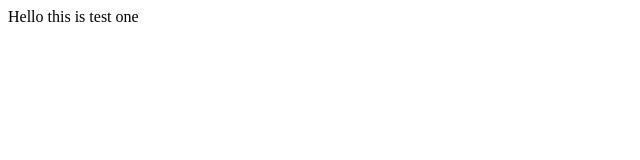
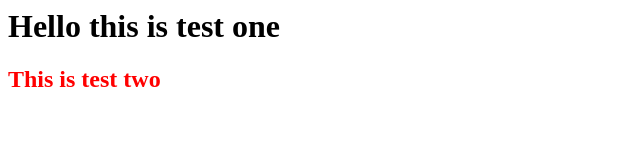
Before and after one commit to Bxclusive/test, a plain HTML site: page index.html in a window 1280 px wide. Shown: the whole page, without its empty margins (0-640 px from the left). Drawn offline with Linux system fonts and the light colour scheme.

Commit message:
Update index.html

```diff
--- a/index.html
+++ b/index.html
@@ -3,6 +3,7 @@
     <title>Test</title>
      </head>
      <body>
-       Hello this is test one
+      <h1> Hello this is test one</h1>
+       <h2 style="color: red;">This is test two</h2>
        </body>
        </html>
```
